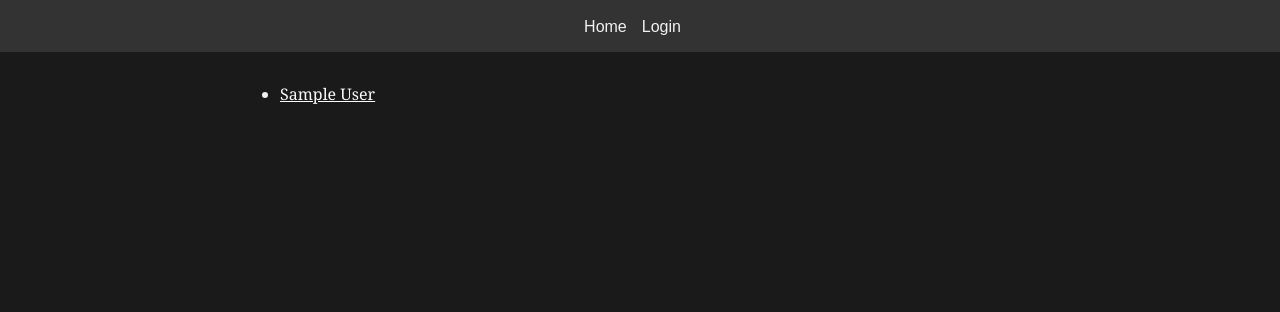
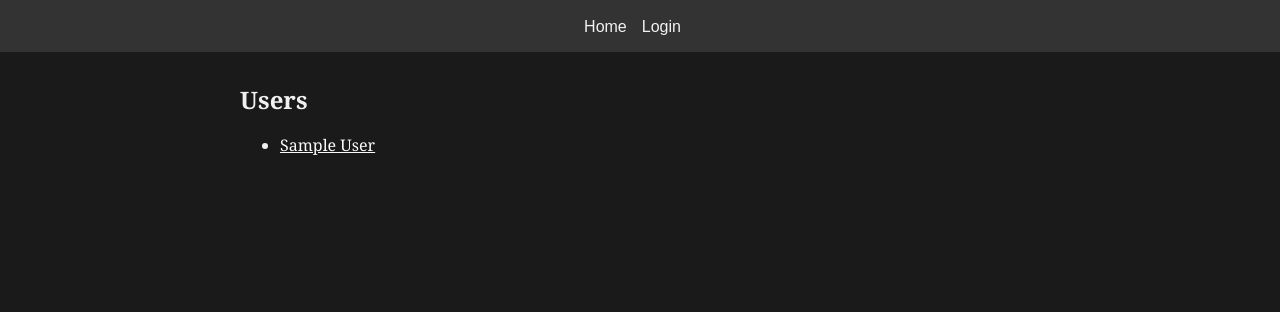
Before and after one commit to apiarian/village, a Flask app: template village_py/village/templates/users.html in a window 1280 px wide. Shown: the top 312 px of the page. Run offline with Flask 3, Linux system fonts and the light colour scheme; the template is opened without the code that fills it: most values are stand-ins (such as "Sample title", 1, 10 or a date in 2020).

Commit message:
a bit of a tweak to the users page

```diff
--- a/village_py/village/app.py
+++ b/village_py/village/app.py
@@ -108,7 +108,7 @@ def update_password():
 @requires_logged_in_user
 def list_users():
     users = global_repository.load_all_users()
-    users.sort(key=lambda u: u.username)
+    users.sort(key=lambda u: (u.display_name, u.username))
 
     return render_template("users.html", users=users)
 
--- a/village_py/village/templates/users.html
+++ b/village_py/village/templates/users.html
@@ -1,5 +1,7 @@
 {% include 'header.html' %}
 
+<h1>Users</h1>
+<p>
   <ul>
     {% for user in users %}
     <li>
@@ -9,5 +11,6 @@
     </li>
     {% endfor %}
   </ul>
+</p>
 
 {% include 'footer.html' %}
```
Lines whose indentation alone changed are shown as unchanged.
